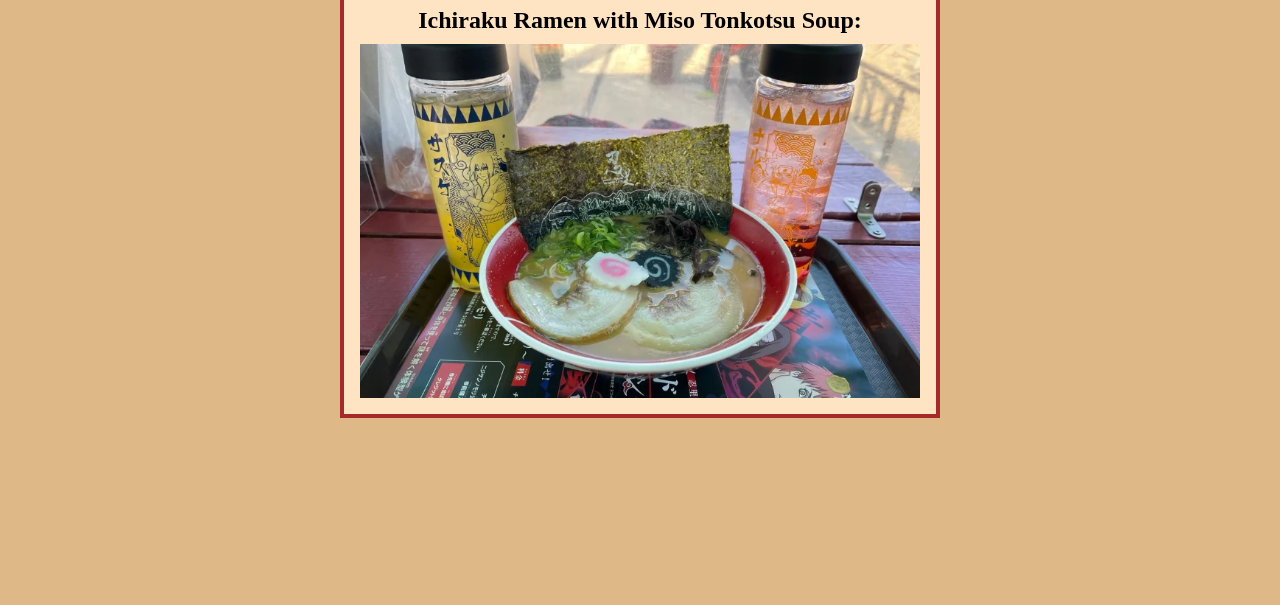
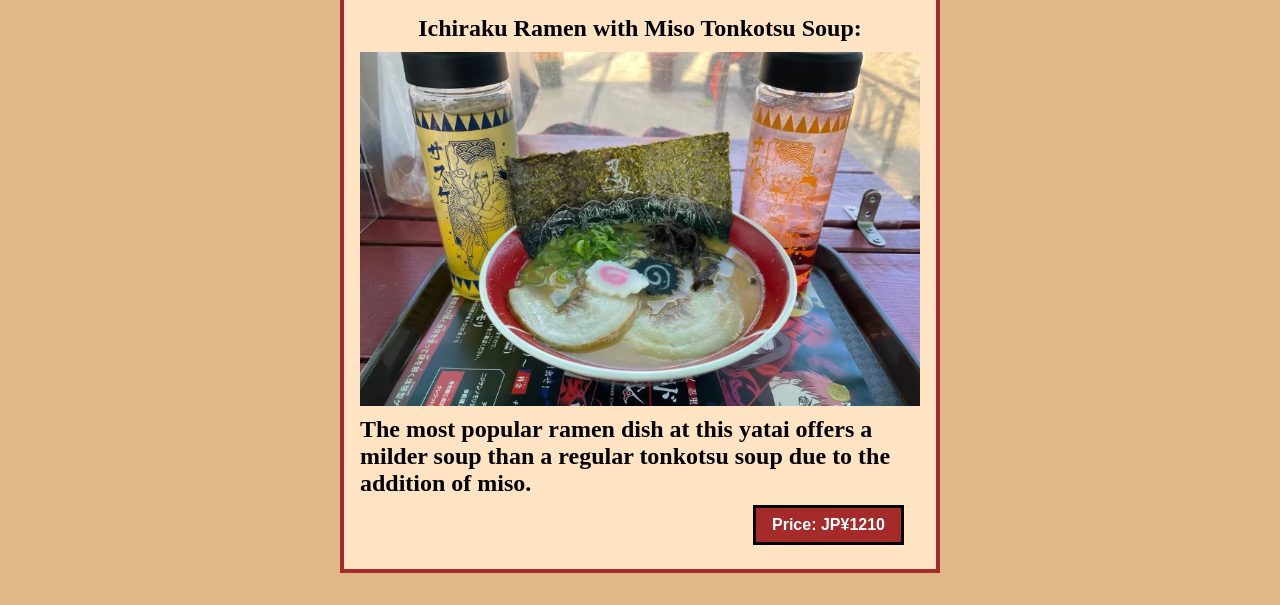
Before and after one commit to zeratheuz/restaurant-page, a website built with webpack: page src/template.html in a window 1280 px wide. Both pictures are taken after a click on the button "Menu". Shown: the part 216-821 px from the top of the page. Before the commit the page ends 800 px from the top, so only its background shows below. Built offline with nearby package versions, Linux system fonts and the light colour scheme.

Commit message:
Update CSS and menu.js content

```diff
--- a/src/menu.js
+++ b/src/menu.js
@@ -22,8 +22,16 @@
   imgRamenMisoTonkotsuSoup.src = ichirakuRamenWithMisoTonkotsuSoup
   imgRamenMisoTonkotsuSoup.alt = "Ichiraku Ramen With Miso Tonkotsu Soup"
 
+  const description = document.createElement("p")
+  description.textContent = "The most popular ramen dish at this yatai offers a milder soup than a regular tonkotsu soup due to the addition of miso."
+
+  const buttonPrice = document.createElement("button")
+  buttonPrice.textContent = "Price: JP¥1210"
+  description.appendChild(buttonPrice)
+
   divMenu.appendChild(divDishName)
   divMenu.appendChild(imgRamenMisoTonkotsuSoup)
+  divMenu.appendChild(description)
 
   divContent.appendChild(divMenu)
 }
--- a/src/styles.css
+++ b/src/styles.css
@@ -24,9 +24,31 @@
   border-bottom: 4px solid brown;
 }
 
-button:hover {
+nav button:hover {
   color: brown;
   cursor: pointer;
+}
+
+p {
+  display: flex;
+  font-size: 1.5rem;
+  text-align: start;
+  flex-direction: column;
+  align-items: flex-end;
+}
+
+p button {
+  color: white;
+  cursor: pointer;
+  font-size: 1rem;
+  background: brown;
+  margin: 0.5rem 1rem;
+  padding: 0.5rem 1rem;
+  border: 3px solid black;
+}
+
+p button:hover {
+  background: green;
 }
 
 div#content {
@@ -63,5 +85,6 @@
 }
 
 div.text {
+  margin-top: 0.5rem;
   font-size: 1.5rem;
 }
```
